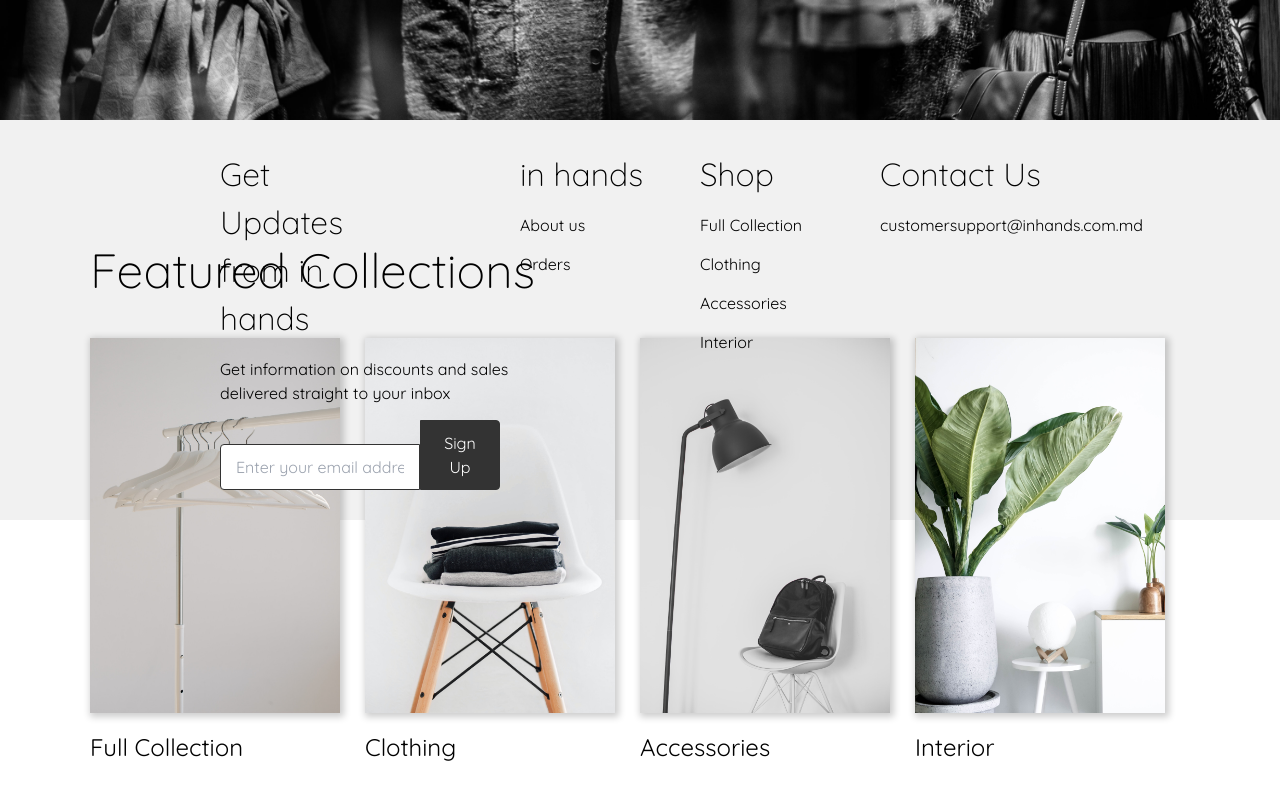
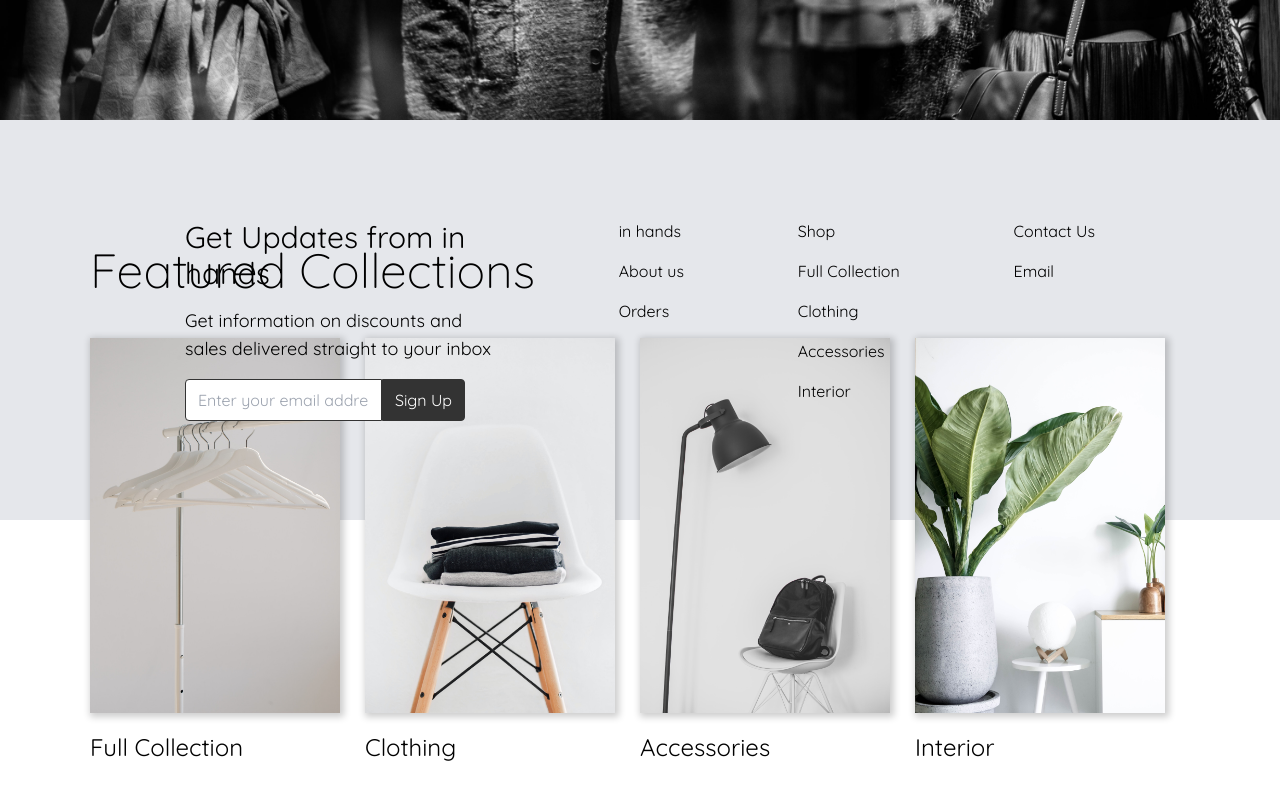
Before and after one commit to Stillwell-C/shoppingCart, a React (Create React App) app: page / in a window 1280 px wide. Shown: the part 680-1480 px from the top of the page. Built offline with nearby package versions, Linux system fonts and the light colour scheme.

Commit message:
Add tailwind classes

```diff
--- a/src/components/EmailForm.tsx
+++ b/src/components/EmailForm.tsx
@@ -60,7 +60,13 @@ const EmailForm = () => {
 
   return (
     <div>
-      <form noValidate onSubmit={handleSubmit}>
+      <form noValidate onSubmit={handleSubmit} className='flex flex-col gap-4'>
+        <h2 className='text-3xl '>Get Updates from in hands</h2>
+        <p className='text-lg'>
+          Get information on discounts and sales delivered straight to your
+          inbox
+        </p>
+        <div>
           <input
             type='email'
             value={email}
@@ -68,15 +74,30 @@ const EmailForm = () => {
             placeholder='Enter your email address'
             autoComplete='false'
             aria-label='Sign up for updates'
+            className='py-2 px-3 border border-solid border-[#333] rounded-tl rounded-bl outline-none'
           />
-        <button type='submit'>Sign Up</button>
-        {loading && <BarLoader height={6} />}
+          <button
+            type='submit'
+            className='py-2 px-3 bg-[#333] text-white border border-solid border-[#333] rounded-tr rounded-br hover:bg-white hover:text-[#333]'
+          >
+            Sign Up
+          </button>
+        </div>
+        {loading && (
+          <div className='ml-2 -mt-2'>
+            <BarLoader height={6} />
+          </div>
+        )}
       </form>
       {formMessage && (
         <div>
           <span
             ref={errRef}
-            className={`footer-form-msg footer-form-${formMessageClass}`}
+            className={`ml-1 font-semibold ${
+              formMessageClass === "success"
+                ? "text-green-600"
+                : "text-rose-600"
+            }`}
           >
             {formMessage}
           </span>
--- a/src/components/Footer.tsx
+++ b/src/components/Footer.tsx
@@ -3,32 +3,27 @@ import EmailForm from "./EmailForm";
 
 const Footer = () => {
   return (
-    <footer>
-      <div className='footer-container'>
-        <div className='footer-top'>
-          <div className='footer-header'>
-            <h1>Get Updates from in hands</h1>
-            <p>
-              Get information on discounts and sales delivered straight to your
-              inbox
-            </p>
+    <footer className='w-full py-20 flex flex-col items-center justify-center bg-gray-200'>
+      <div className='w-4/5 xl:w-[1024px]'>
+        <div className='w-full flex justify-around'>
+          <div className='max-w-80 '>
             <EmailForm />
           </div>
-          <div>
-            <h1>in hands</h1>
+          <div className='flex flex-col gap-4'>
+            <h2>in hands</h2>
             <Link to='/about'>About us</Link>
             <Link to='/orders'>Orders</Link>
           </div>
-          <div>
-            <h1>Shop</h1>
+          <div className='flex flex-col gap-4'>
+            <h2>Shop</h2>
             <Link to='/shop'>Full Collection</Link>
             <Link to='/shop/clothing'>Clothing</Link>
             <Link to='/shop/accessories'>Accessories</Link>
             <Link to='/shop/interior'>Interior</Link>
           </div>
-          <div>
-            <h1>Contact Us</h1>
-            <p>customersupport@inhands.com.md</p>
+          <div className='flex flex-col gap-4'>
+            <h2>Contact Us</h2>
+            <a href='mailto: customersupport@inhands.com.md'>Email</a>
           </div>
         </div>
         <div className='footer-bottom'></div>
```
Lines whose indentation alone changed are shown as unchanged.
